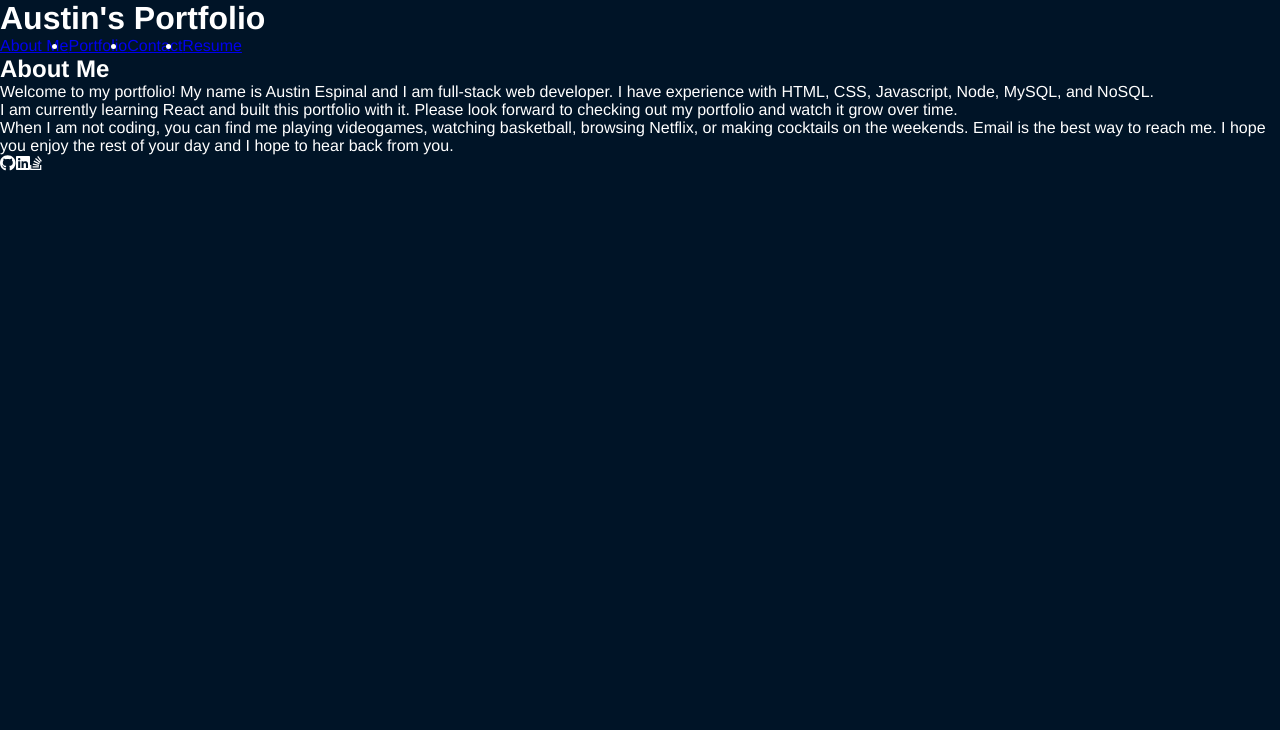
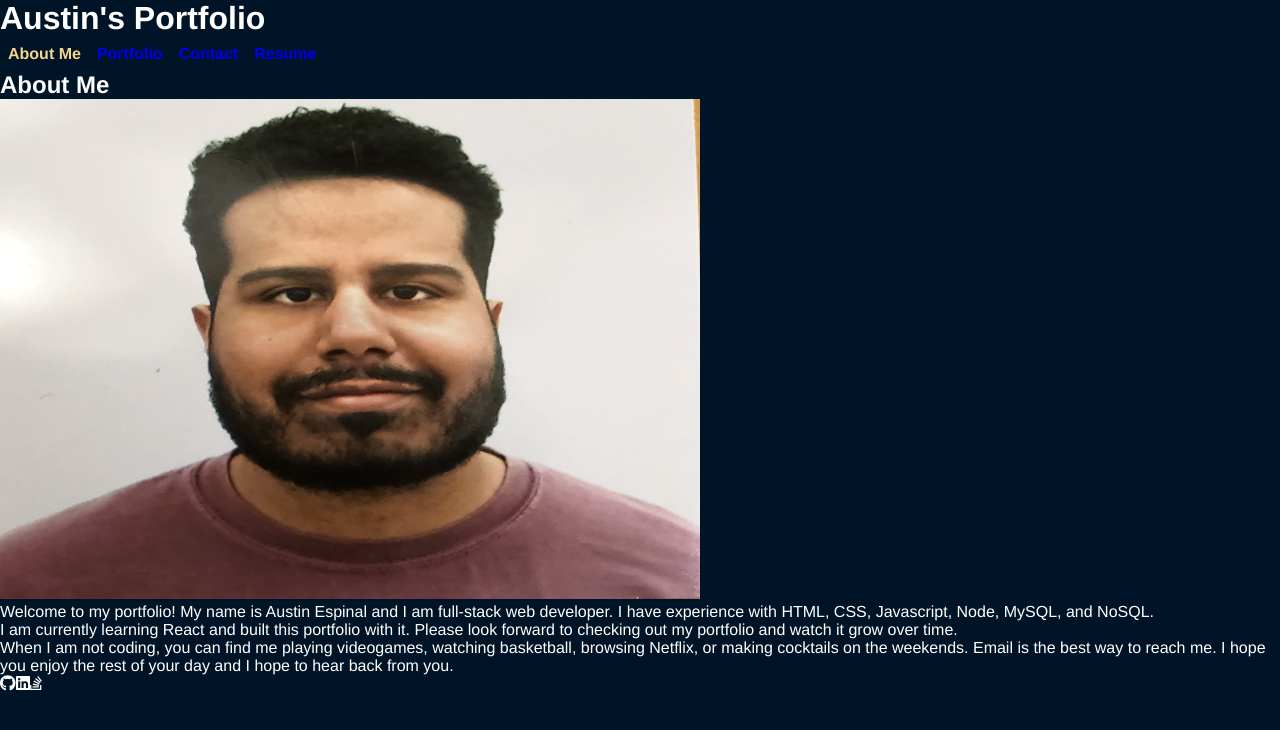
Before and after one commit to austin-espinal/web-dev-portfolio, a React (Create React App) app: page / in a window 1280 px wide. Shown: the top 730 px of the page. Built offline with nearby package versions, Linux system fonts and the light colour scheme.

Commit message:
updated Nav active tab color and style

```diff
--- a/src/assets/css/style.css
+++ b/src/assets/css/style.css
@@ -22,6 +22,25 @@ body {
     font-family: Helvetica, Arial, sans-serif;
     background-color: var(--primary-color);
     color: white;
+}
+
+.project-thumbnail {
+    width: 700px;
+    height: 500px;
+}
+
+.nav-link {
+    text-decoration: none;
+    font-weight: bold;
+}
+.nav-link-active {
+    text-decoration: none;
+    font-weight: bold;
+    color: var(--quaternary-color);
+}
+
+li {
+    list-style: none;
 }
 
 /* CARDS */
--- a/src/components/About/index.js
+++ b/src/components/About/index.js
@@ -1,10 +1,11 @@
 import React from "react";
+import testImage from "../../assets/images/me2.jpg"
 
 function About() {
     return (
         <div>
             <h2>About Me</h2>
-            <image src='../../assets/images/me2.jpg'/>
+            <img className="project-thumbnail" src={testImage}/>
             <p>Welcome to my portfolio! My name is Austin Espinal and I am full-stack web developer. I have experience with HTML, CSS, Javascript, Node, MySQL, and NoSQL.<br />
                     I am currently learning React and built this portfolio with it. Please look forward to checking out my portfolio and watch it grow over time.<br />
                     When I am not coding, you can find me playing videogames, watching basketball, browsing Netflix, or making cocktails on the weekends.
--- a/src/components/Nav/index.js
+++ b/src/components/Nav/index.js
@@ -4,42 +4,42 @@ function Nav({ currentPage, pageChange }) {
     return (
         <nav>
             <ul className="flex-row">
-                <li>
+                <li className="m-2">
                     <a
                         href="#about"
                         onClick={() => pageChange('About')}
 
-                        className={currentPage === 'About' ? 'nav-link active' : 'nav-link'}
+                        className={currentPage === 'About' ? 'nav-link-active' : 'nav-link'}
                     >
                         About Me
                     </a>
                 </li>
-                <li>
+                <li className="m-2">
                     <a
                         href="#portfolio"
                         onClick={() => pageChange('Portfolio')}
 
-                        className={currentPage === 'Portfolio' ? 'nav-link active' : 'nav-link'}
+                        className={currentPage === 'Portfolio' ? 'nav-link-active' : 'nav-link'}
                     >
                         Portfolio
                     </a>
                 </li>
-                <li>
+                <li className="m-2">
                     <a
                         href="#contact"
 
                         onClick={() => pageChange('Contact')}
-                        className={currentPage === 'Contact' ? 'nav-link active' : 'nav-link'}
+                        className={currentPage === 'Contact' ? 'nav-link-active' : 'nav-link'}
                     >
                         Contact
                     </a>
                 </li>
-                <li>
+                <li className="m-2">
                     <a
                         href="#resume"
                         onClick={() => pageChange('Resume')}
 
-                        className={currentPage === 'Resume' ? 'nav-link active' : 'nav-link'}
+                        className={currentPage === 'Resume' ? 'nav-link-active' : 'nav-link'}
                     >
                         Resume
                     </a>
--- a/src/components/Project/index.js
+++ b/src/components/Project/index.js
@@ -45,18 +45,18 @@ function Project() {
     ]);
 
     return (
-        <div className="card">
+        <div>
             {projects.map((project) => (
-                <div className="card-body">
+                <div className="card">
                     <a href={project.url} target="_blank">
-                        <img
+                        {/* <img
                             src={require(`${project.image}`).default}
                             alt={project.name}
                             className="project-thumbnail"
                             key={project.name}
-                        />
+                        /> */}
                     </a>
-                    <div>
+                    <div className="card-body">
                         <h3>{project.name}</h3>
                         <FontAwesomeIcon icon={faGithub}><a href={project.git} target="_blank"></a></FontAwesomeIcon>
                     </div>
```
